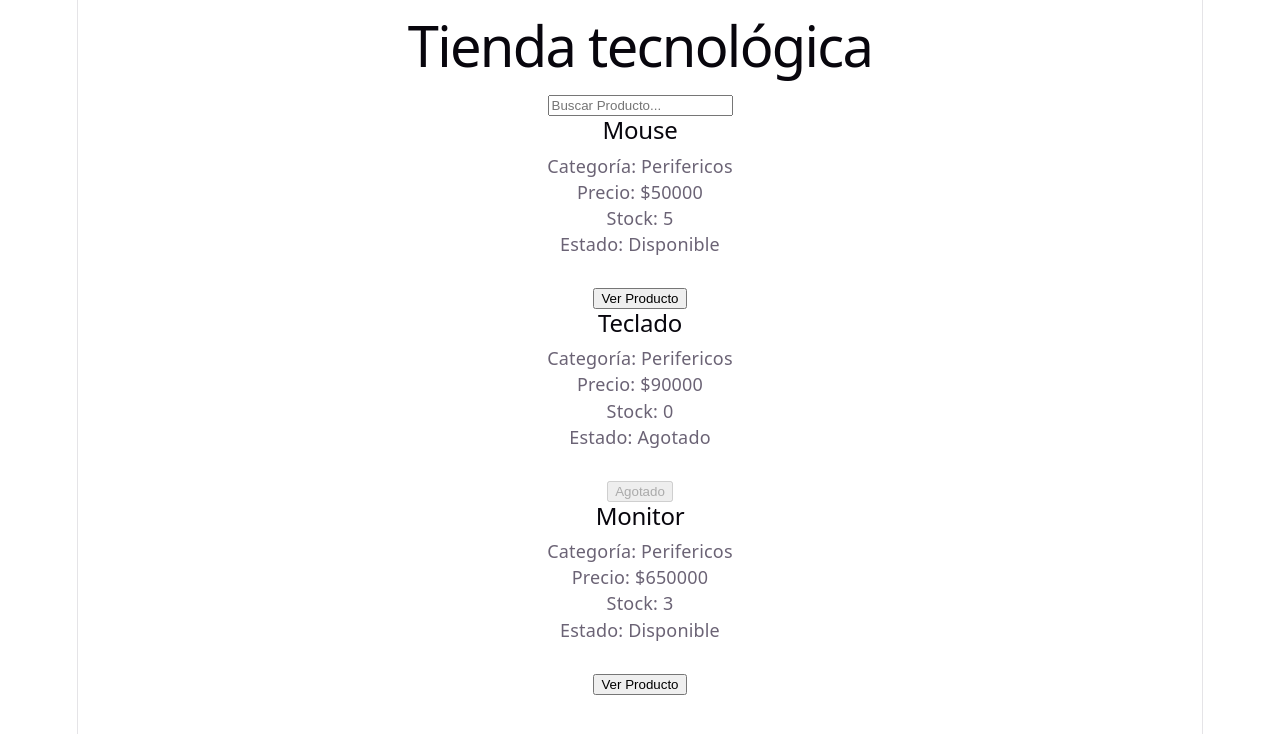
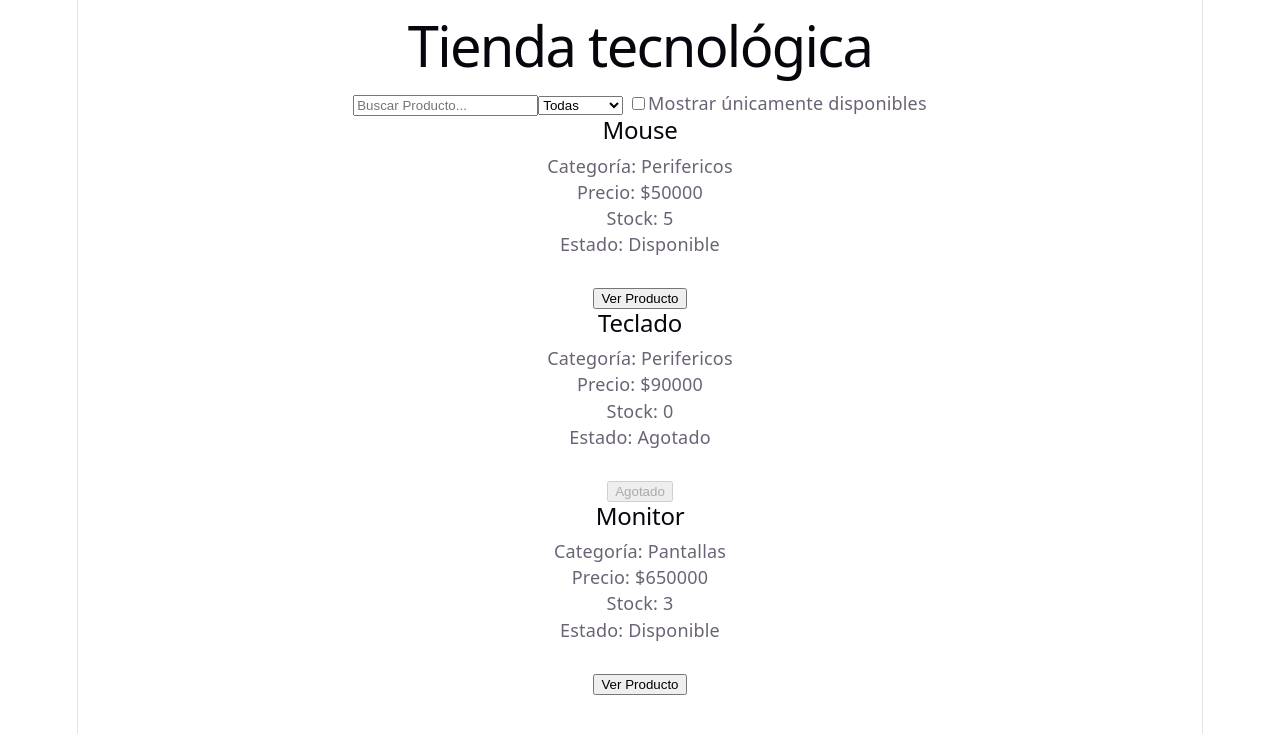
Before and after one commit to DonJuan4-6/tienda-reactv2, a React (Vite) app: page / in a window 1280 px wide. Shown: the top 734 px of the page. Built offline with nearby package versions, Linux system fonts and the light colour scheme.

Commit message:
feat: Se agregó un sistema de filtrado en la barra de busqueda, aun no se ha terminado

```diff
--- a/src/App.jsx
+++ b/src/App.jsx
@@ -5,11 +5,22 @@ import { useState } from 'react';
 
 function App() {
   const [busqueda, setBusqueda] = useState("");
-  const productosFiltrados = productos.filter(producto =>
-              producto.nombre
-              .toLowerCase()
-              .includes(busqueda.toLowerCase())
-            );
+  const [categoria, setCategoria] = useState("Todas");
+  const [soloDisponibles, setSoloDisponibles] = useState(false);
+  const productosFiltrados = productos.filter(producto =>{
+        const coincideNombre = producto.nombre
+          .toLowerCase()
+          .includes(busqueda.toLowerCase());
+
+        const coincideCategoria = categoria === "Todas" || producto.categoria === categoria;
+        const coincideStock = !soloDisponibles || producto.stock > 0;
+
+        return (
+          coincideNombre && coincideCategoria && coincideStock
+        );
+      });
+
+
 
   return (
     <main>
@@ -21,6 +32,21 @@ function App() {
               setBusqueda(evento.target.value);
              }}
       />
+      <select value={categoria}
+              onChange={(evento)=> setCategoria(evento.target.value)}>
+      <option value="Todas">Todas</option>
+      <option value="Perifericos">Periféricos</option>
+      <option value="Pantallas">Pantallas</option>
+      </select>
+
+      <label> <input type="checkbox"
+                     checked={soloDisponibles}
+                     onChange={(evento)=> setSoloDisponibles(evento.target.checked)}
+              />
+                Mostrar únicamente disponibles
+      </label>
+
+
       {productosFiltrados.map(producto => (
         <ProductoCard
           key={producto.id}
--- a/src/data/productos.js
+++ b/src/data/productos.js
@@ -3,7 +3,7 @@ import ProductoCard from "../components/ProductoCard";
 export const productos = [
   { id: 1, nombre: 'Mouse', precio: 50000, categoria: 'Perifericos', stock: 5 },
   { id: 2, nombre: 'Teclado', precio: 90000, categoria: 'Perifericos', stock: 0 },
-  { id: 3, nombre: 'Monitor', precio: 650000, categoria: 'Perifericos', stock: 3 }
+  { id: 3, nombre: 'Monitor', precio: 650000, categoria: 'Pantallas', stock: 3 }
 ];
 //EXPORTACION DE UNA PEQUEÑA LISTA DE PRODUCTOS
 //PARTE 1 DE: React, separar datos y componentes
```
